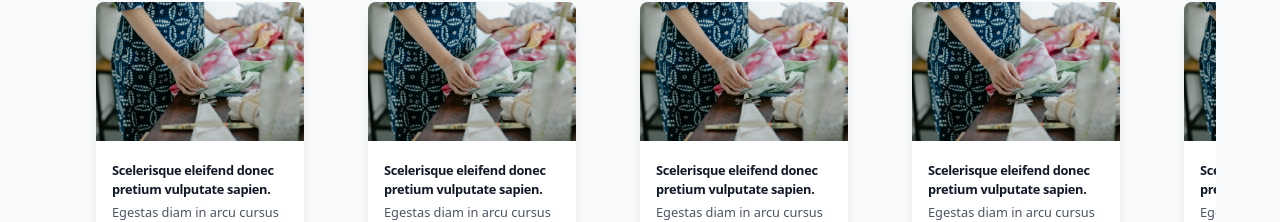
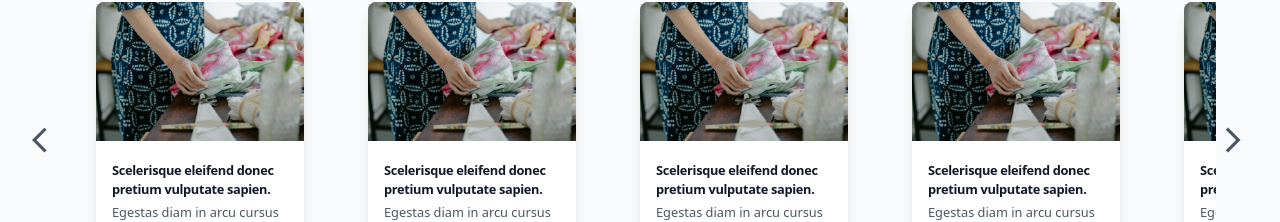
Before and after one commit to Emilance/TuchDelta, a React (Vite) app: page / in a window 1280 px wide. Shown: the part 916-1138 px from the top of the page. Built offline with nearby package versions, Linux system fonts and the light colour scheme.

Commit message:
carousel perfected

```diff
--- a/src/components/Header.jsx
+++ b/src/components/Header.jsx
@@ -62,7 +62,7 @@ const Header = () => {
                             <li>
 
                                 <Link
-                                    to="/contact"
+                                    to="/waitlist"
                                     className="text-dark hover:text-primary flex py-2 text-base font-medium lg:ml-12 lg:inline-flex"
                                 >
                                     WaitList
@@ -104,7 +104,7 @@ const Header = () => {
                             <li>
 
                                 <Link
-                                    to="/contact"
+                                    to="/waitlist"
                                     className="text-dark hover:text-primary flex py-2 text-base font-medium lg:ml-12 lg:inline-flex"
                                 >
                                     WaitList
--- a/src/components/HomeComponent/SInglecard.jsx
+++ b/src/components/HomeComponent/SInglecard.jsx
@@ -1,5 +1,5 @@
 import React from "react";
-import { MdArrowBackIos } from "react-icons/md"
+import { MdArrowBackIos , MdArrowForwardIos } from "react-icons/md"
 
 const ProductData = [
    {
@@ -30,21 +30,33 @@ const ProductData = [
 
 const SingleCard = () => {
 
-   const handleArrowClick =() =>{
+   const handleArrowClick =(param) =>{
+      const carouselCon = document.querySelector("#carouselContainer")
+
+    console.log(carouselCon)
+
+    if(param == "right"){
+      carouselCon.scrollLeft += 200
+    }else if (param = "left"){
+      carouselCon.scrollLeft -= 200
+    }
 
    }
+
+
+
     return (
         <>
           <div  className="h-[30rem] w-full bg-gray-50 py-3 relative  ">
             <h1 className="text-center  font-bold text-4xl  my-4 text-[#5A643C]"> Product Categories</h1>
 
-            {/* <div className="absolute text-red-600 "    onClick={ handleArrowClick()}>
-                <MdArrowBackIos size="20" />
+            <div  className="absolute cursor-pointer text-gray-600 left-8 top-[50%] "    onClick={()=> handleArrowClick("left")}>
+                <MdArrowBackIos size="30" />
             </div>
-            <div className="absolute text-red-600"    onClick={ handleArrowClick()}>
-                <MdArrowForwardIos size="20" />
-            </div> */}
-         <div  className="w-[90%] h-[90%] md:overflow-hidden overflow-x-auto  m-auto my-4 flex justify-start items-center" >
+            <div  className="absolute cursor-pointer text-gray-600 right-8 top-[50%] "    onClick={()=> handleArrowClick("right")}>
+                <MdArrowForwardIos size="30" />
+            </div>
+         <div id="carouselContainer"  className="w-[90%] h-[90%] md:overflow-hidden overflow-x-auto  m-auto my-4 flex justify-start items-center" >
 
 
             {/* <!-- second --> */}
```
